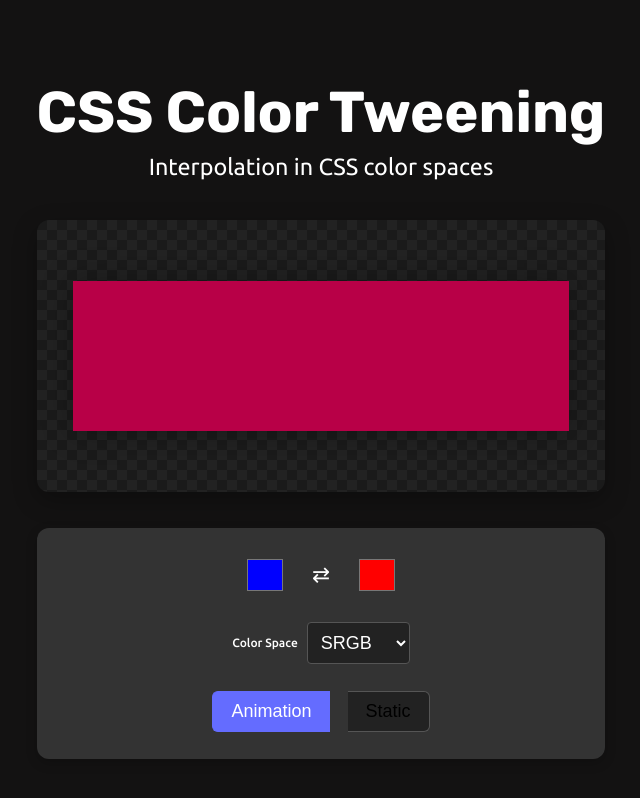
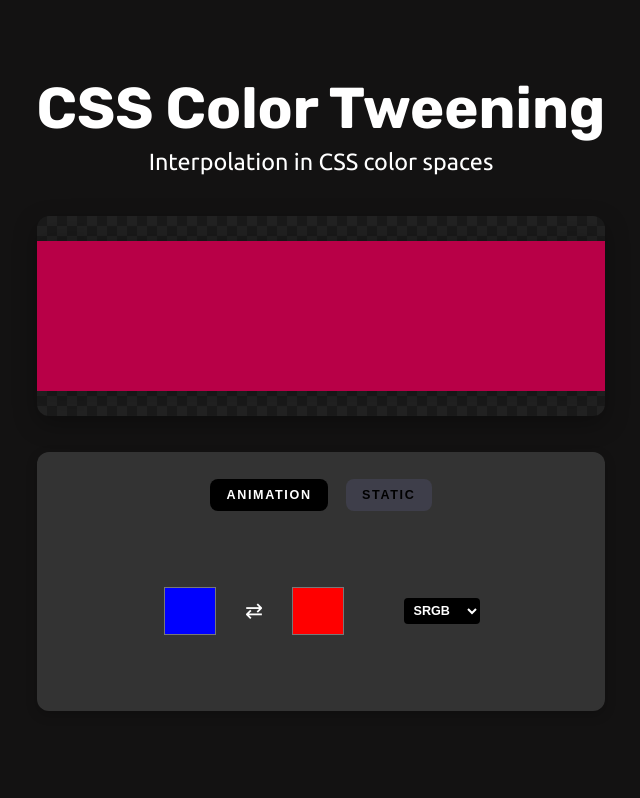
Before and after one commit to ofsound/gemini-colors, a React (Vite) app: page / in a window 1280 px wide. Shown: the whole page, without its empty margins (319-959 px from the left). Built offline with nearby package versions, Linux system fonts and the light colour scheme; a web font is replaced by a local one.

Commit message:
Some basic design

```diff
--- a/src/components/Controls.tsx
+++ b/src/components/Controls.tsx
@@ -21,6 +21,15 @@ const COLOR_SPACES: ColorSpace[] = ["srgb", "hsl", "hwb", "lch", "oklch", "lab",
 export const Controls: React.FC<ControlsProps> = ({startColor, setStartColor, endColor, setEndColor, steps, setSteps, colorSpace, setColorSpace, mode, setMode}) => {
   return (
     <div className="controls">
+      <div className="control-group mode-toggle">
+        <button className={mode === "animation" ? "active" : ""} onClick={() => setMode("animation")}>
+          Animation
+        </button>
+        <button className={mode === "static" ? "active" : ""} onClick={() => setMode("static")}>
+          Static
+        </button>
+      </div>
+
       <div className="control-group">
         <label>
           <input type="color" value={startColor} onChange={(e) => setStartColor(e.target.value)} />
@@ -42,6 +51,18 @@ export const Controls: React.FC<ControlsProps> = ({startColor, setStartColor, en
           <input type="color" value={endColor} onChange={(e) => setEndColor(e.target.value)} />
           {/* <span className="color-value">{endColor}</span> */}
         </label>
+
+        <div className="control-group">
+          <label>
+            <select value={colorSpace} onChange={(e) => setColorSpace(e.target.value as ColorSpace)}>
+              {COLOR_SPACES.map((space) => (
+                <option key={space} value={space}>
+                  {space.toUpperCase()}
+                </option>
+              ))}
+            </select>
+          </label>
+        </div>
       </div>
 
       {mode === "static" && (
@@ -52,28 +73,6 @@ export const Controls: React.FC<ControlsProps> = ({startColor, setStartColor, en
           </label>
         </div>
       )}
-
-      <div className="control-group">
-        <label>
-          Color Space
-          <select value={colorSpace} onChange={(e) => setColorSpace(e.target.value as ColorSpace)}>
-            {COLOR_SPACES.map((space) => (
-              <option key={space} value={space}>
-                {space.toUpperCase()}
-              </option>
-            ))}
-          </select>
-        </label>
-      </div>
-
-      <div className="control-group mode-toggle">
-        <button className={mode === "animation" ? "active" : ""} onClick={() => setMode("animation")}>
-          Animation
-        </button>
-        <button className={mode === "static" ? "active" : ""} onClick={() => setMode("static")}>
-          Static
-        </button>
-      </div>
     </div>
   );
 };
--- a/src/index.css
+++ b/src/index.css
@@ -24,7 +24,7 @@
 body {
   margin: 0;
   display: flex;
-  place-items: center;
+  /* place-items: center; */
   justify-content: center;
   min-width: 320px;
   min-height: 100vh;
@@ -92,6 +92,7 @@ header p {
   justify-content: center;
   gap: 0.75rem;
   flex-wrap: wrap;
+  margin-bottom: 30px;
 }
 
 .control-group label {
@@ -145,10 +146,6 @@ input[type="range"] {
     margin-top: 2rem;
     padding: 1.25rem;
   }
-  input[type="color"] {
-    width: 40px;
-    height: 40px;
-  }
 }
 
 @media (min-width: 768px) {
@@ -161,11 +158,15 @@ input[type="range"] {
 }
 
 select {
-  padding: 0.5rem;
-  font-size: clamp(0.875rem, 1vw + 0.5rem, 1rem);
+  margin-top: 30px;
+  margin-left: 40px;
+  padding: 0.3rem;
+  font-size: 0.7rem;
+  border: 0;
+  font-weight: 900;
   border-radius: 4px;
-  border: 1px solid #555;
-  background-color: #222;
+  /* border: 1px solid #555; */
+  background-color: #000;
   color: inherit;
 }
 
@@ -174,26 +175,20 @@ select {
 }
 
 .mode-toggle button {
-  background-color: #222;
-  border: 1px solid #555;
-  padding: 0.5rem clamp(0.75rem, 2vw + 0.5rem, 1rem);
-  font-size: clamp(0.875rem, 1vw + 0.5rem, 1rem);
+  background-color: #3e3e4a;
+  border: 0;
+  padding: 0.5rem 0.9rem;
+  font-weight: 900;
+  font-size: 0.7rem;
+  text-transform: uppercase;
+  letter-spacing: 0.13em;
   cursor: pointer;
   transition: all 0.2s;
-}
-
-.mode-toggle button:first-child {
-  border-radius: 6px 0 0 6px;
-  border-right: none;
-}
-
-.mode-toggle button:last-child {
-  border-radius: 0 6px 6px 0;
-  border-left: none;
+  border-radius: 8px;
 }
 
 .mode-toggle button.active {
-  background-color: #646cff;
+  background-color: #000;
   border-color: #646cff;
   color: white;
 }
@@ -233,7 +228,7 @@ select {
     border-radius: 12px;
   }
   .static-mode {
-    height: 180px;
+    min-height: 180px;
   }
 }
 
@@ -242,7 +237,7 @@ select {
     min-height: 200px;
   }
   .static-mode {
-    height: 200px;
+    min-height: 200px;
   }
 }
 
@@ -281,7 +276,7 @@ select {
   display: flex;
   align-items: center;
   justify-content: center;
-  padding: 1.25rem;
+  /* padding: 1.25rem; */
 }
 
 .animated {
@@ -296,7 +291,7 @@ select {
 
 @media (min-width: 768px) {
   .animation-mode {
-    padding: 2rem;
+    /* padding: 2rem; */
   }
 }
 
```
